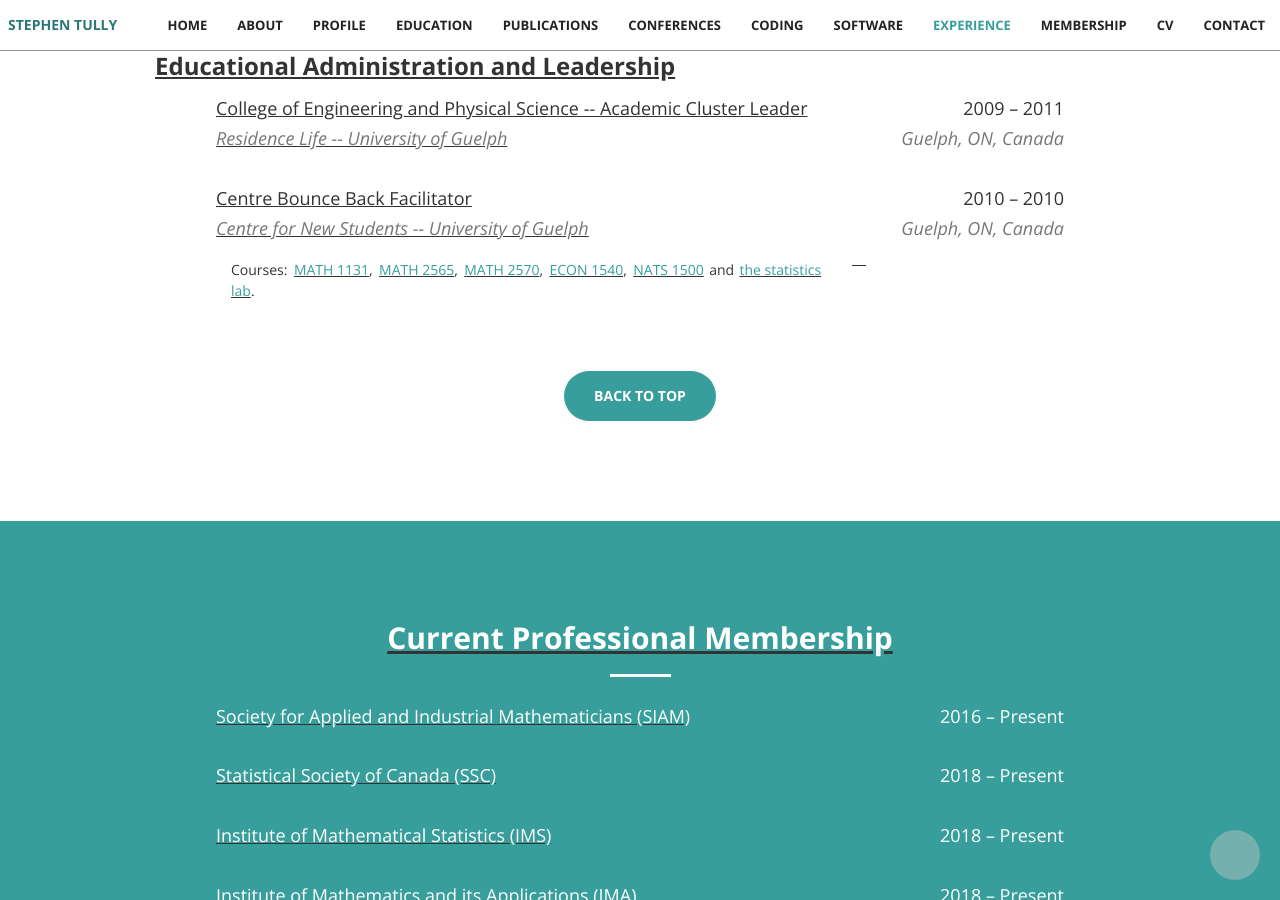
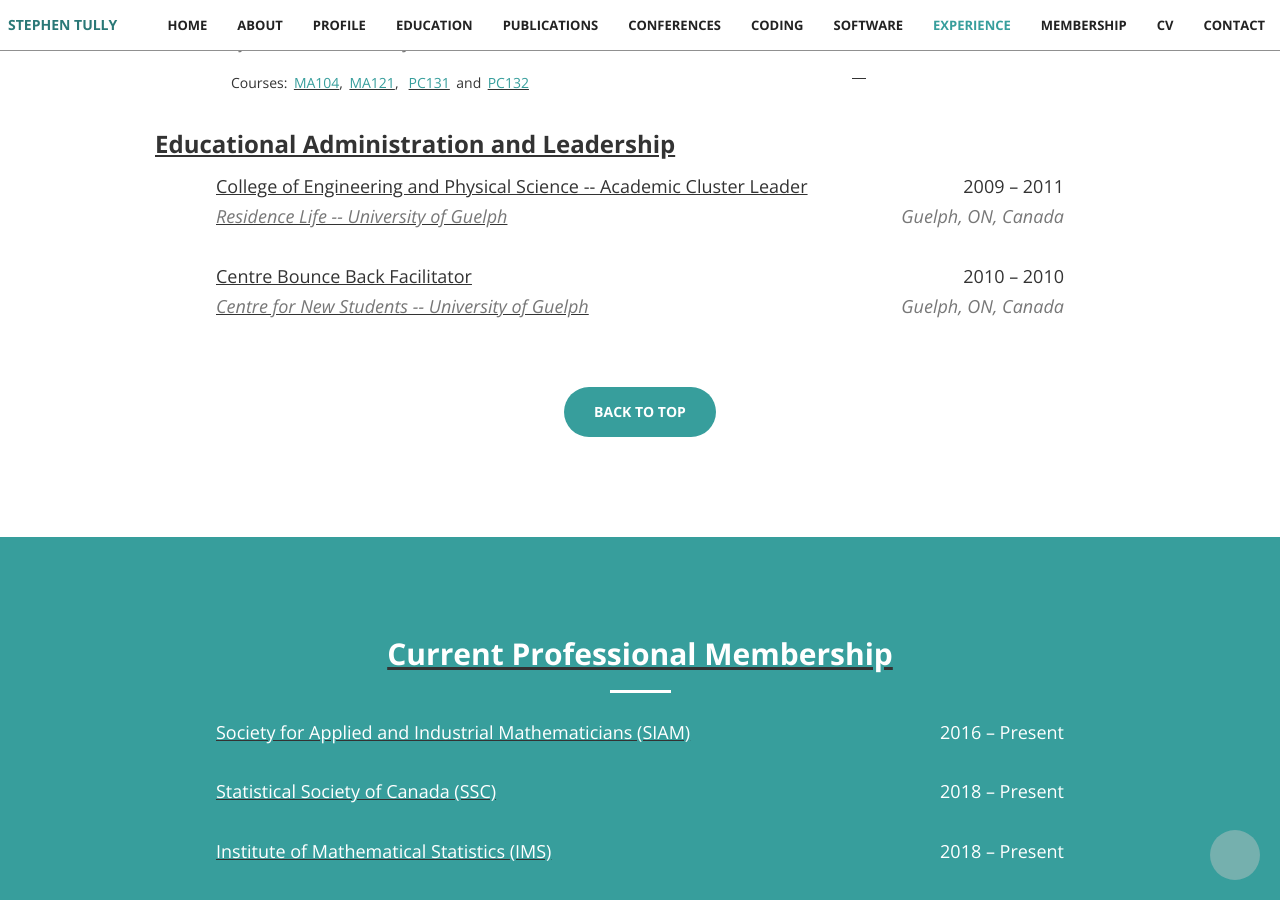
Before and after one commit to stephentully/stephentully.github.io, a Jekyll site: the page built from index.html, in a window 1280 px wide and 900 px high, scrolled down 8618 px. Built offline with Jekyll 4.4.1, drawn with Linux system fonts in a browser that asks for light colours; nearby versions of some CDN libraries; some web fonts are replaced.

Commit message:
Update experience.html

```diff
--- a/_includes/experience.html
+++ b/_includes/experience.html
@@ -131,7 +131,9 @@
       <h4 class="text-muted"><i>University of Guelph -- Department of Engineering
         <span style="float:right;">Guelph, ON, Canada</span></i>
       </h4>
-      <h5>&emsp; Course:&thinsp;
+      &emsp;
+      <h5 style="line-height:1.5em;" class="col-lg-9">
+      Course:&thinsp;
         <u><a href="https://www.uoguelph.ca/registrar/calendars/undergraduate/current/courses/math2270.shtml">
         MATH*2270</a></u>
         <!-- &thinsp;and&thinsp; -->
@@ -147,7 +149,8 @@
       <h4 class="text-muted"><i>University of Guelph -- Department of Physics
         <span style="float:right;">Guelph, ON, Canada</span></i>
       </h4>
-      <h5>&emsp;
+      &emsp;
+      <h5 style="line-height:1.5em;" class="col-lg-9">
         Courses:&thinsp;
         <u><a href="https://www.uoguelph.ca/registrar/calendars/undergraduate/current/courses/phys1070.shtml">
         PHYS*1070</a></u>,&thinsp;
@@ -169,7 +172,9 @@
       <h4 class="text-muted"><i>University of Guelph -- Department of Arts and Science
         <span style="float:right;">Guelph, ON, Canada</span></i>
       </h4>
-      <h5>&emsp; Courses:&thinsp;
+      &emsp;
+      <h5 style="line-height:1.5em;" class="col-lg-9">
+        Courses:&thinsp;
         <u><a href="https://www.uoguelph.ca/registrar/calendars/undergraduate/current/courses/asci1010.shtml">
         ASCI*1010</a></u>
          &thinsp;and&thinsp;
@@ -188,7 +193,9 @@
       <h4 class="text-muted"><i>University of Guelph-Humber -- Department of Kinesiology
         <span style="float:right;">Toronto, ON, Canada</span></i>
       </h4>
-      <h5>&emsp; Course:&thinsp;
+      &emsp;
+      <h5 style="line-height:1.5em;" class="col-lg-9">
+        Course:&thinsp;
         <u><a href="https://www.uoguelph.ca/registrar/calendars/undergraduate/current/courses/scma2080.shtml">
         SCMA*2080</a></u>
       </h5>
@@ -203,7 +210,9 @@
       <h4 class="text-muted"><i>Wilfrid Laurier University
         <span style="float:right;">Waterloo, ON, Canada</span></i>
       </h4>
-      <h5>&emsp; Courses:&thinsp;
+      &emsp;
+      <h5 style="line-height:1.5em;" class="col-lg-9">
+        Courses:&thinsp;
         <u><a href="https://academic-calendar.wlu.ca/course.php?c=45778&cal=1&d=1754&s=830&y=73">
         MA104</a></u>,&thinsp;
                 <u><a href="https://students.wlu.ca/programs/science/mathematics/assets/resources/course-outlines/2018/summer/ma121a-introduction-to-mathematical-proofs.html">
@@ -294,6 +303,7 @@
       <h4 class="text-muted"><i>Centre for New Students -- University of Guelph
         <span style="float:right;">Guelph, ON, Canada</span></i>
       </h4>
+      <!--
       &emsp;
       <h5 style="line-height:1.5em;" class="col-lg-9">
         Courses:&thinsp;
@@ -311,6 +321,7 @@
         <u><a href="http://mathstats.info.yorku.ca/our-programs/need-help/">
         the statistics lab</a></u>.
       </h5>
+        -->
     </div>
   </div>
   <!--
```
